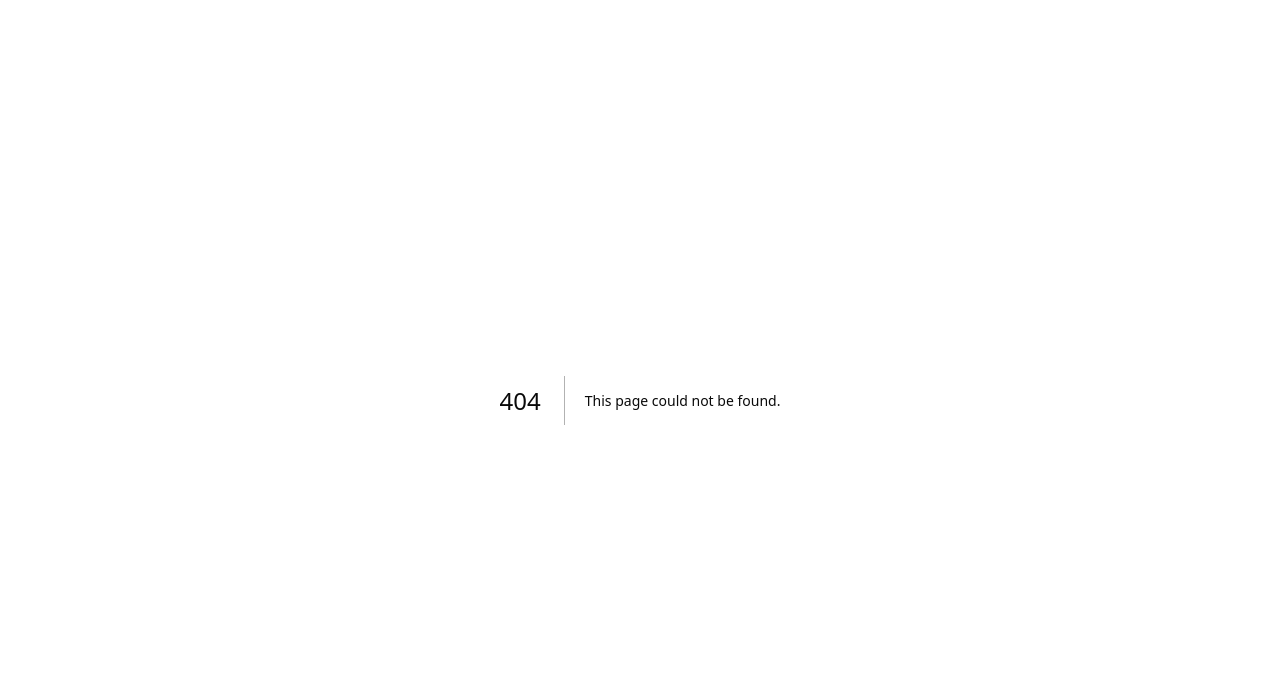
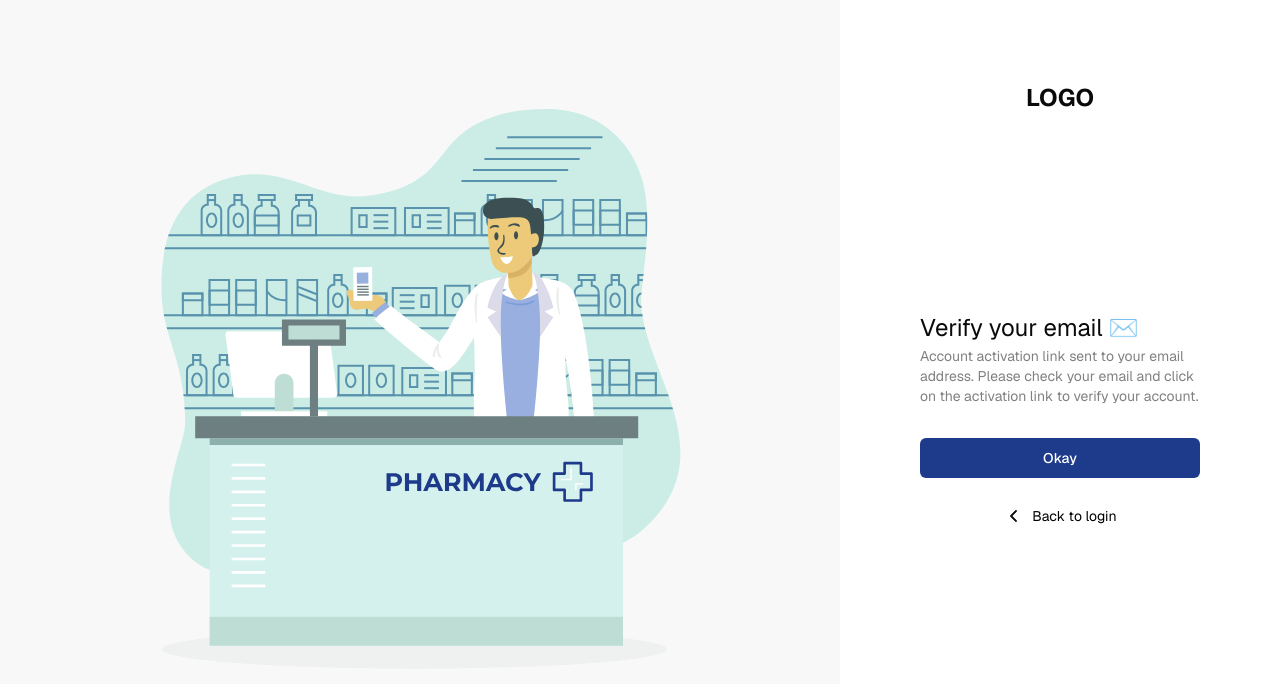
Before and after one commit to Blue-Health-Here/frontend.financialswebapp, a Next.js app: page /email-verify in a window 1280 px wide. Before the commit this address had no page. Shown: the top 684 px of the page. Built offline with nearby package versions, Linux system fonts and the light colour scheme.

Commit message:
design email verify screen

```diff
--- /dev/null
+++ b/app/(auth-pages)/email-verify/page.tsx
@@ -0,0 +1,45 @@
+import { forgotPasswordAction } from "@/app/actions";
+import { FormMessage, Message } from "@/components/form-message";
+import { SubmitButton } from "@/components/submit-button";
+import { Input } from "@/components/ui/input";
+import { Label } from "@/components/ui/label";
+import Link from "next/link";
+import { SmtpMessage } from "../smtp-message";
+import Image from "next/image";
+import backArrow from "../../../public/backArrow.svg"
+import AuthBackgroundImage from "@/components/common/AuthBackgroundImage";
+
+export default async function Verification(props: {
+    searchParams: Promise<Message>;
+}) {
+    const searchParams = await props.searchParams;
+    return (
+        <>
+            <div className="flex h-screen">
+                <AuthBackgroundImage />
+                <div className="flex-1 p-10 md:p-20 flex flex-col items-center min-h-screen">
+                    <h1 className="text-center font-bold justify-center">LOGO</h1>
+                    <div className="flex flex-col justify-center h-full">
+                        <div>
+                            <h1 className="font-normal">
+                                Verify your email ✉️
+                            </h1>
+                            <p className="text-[grey]">Account activation link sent to your email address. Please check your email and click on the activation link to verify your account.</p>
+                        </div>
+                        <form className="flex flex-col min-w-64 gap-y-6">
+                            <div className="flex flex-col text-[grey] gap-2 [&>input]:mb-3 mt-8 [&>input]:placeholder:text-[#B9B9C3] [&>input]:placeholder:text-[12px] ">
+                                <SubmitButton className="mb-3 text-white" pendingText="Signing In..." formAction={forgotPasswordAction}>
+                                    Okay
+                                </SubmitButton>
+                                <FormMessage message={searchParams} />
+                                <Link className="text-[14px] text-black text-center flex gap-x-2 justify-center" href="/sign-in">
+                                    <Image src={backArrow} alt="" /> <p> Back to login</p>
+                                </Link>
+                            </div>
+                        </form>
+                    </div>
+                </div>
+            </div>
+        </>
+    );
+}
```
